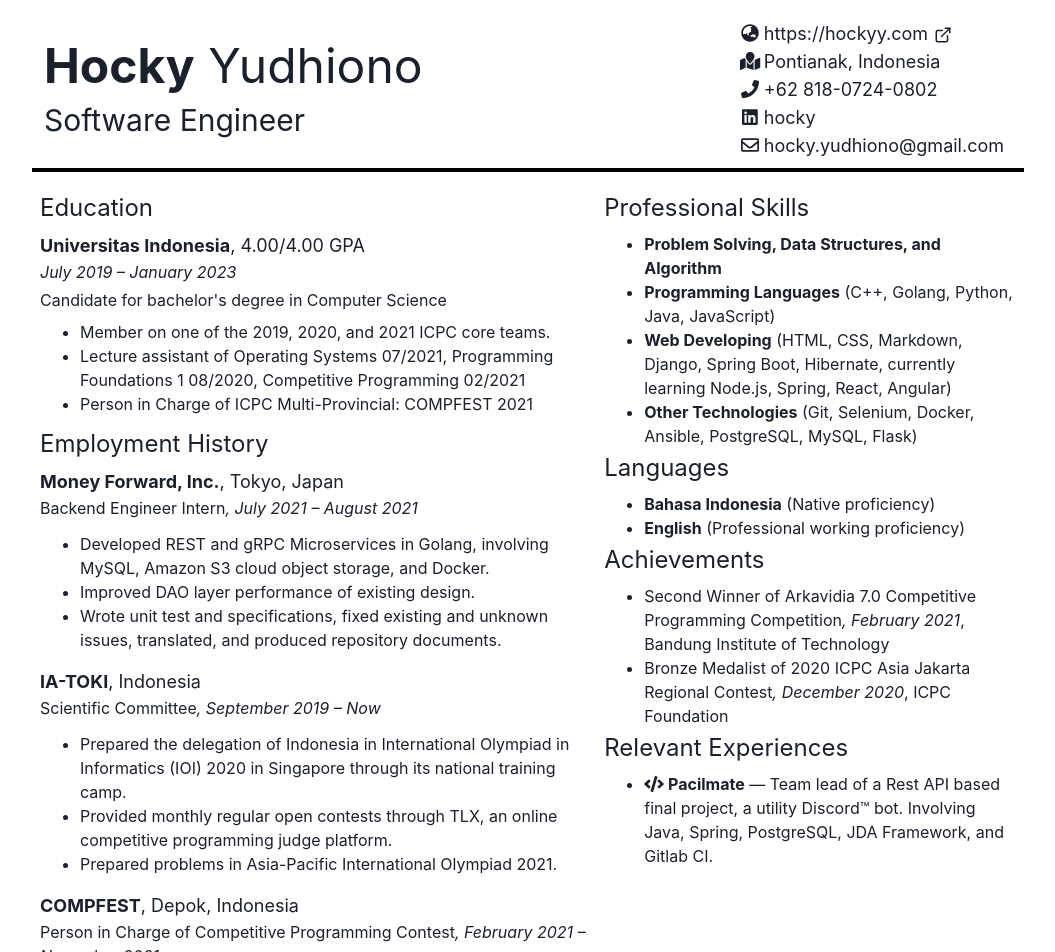
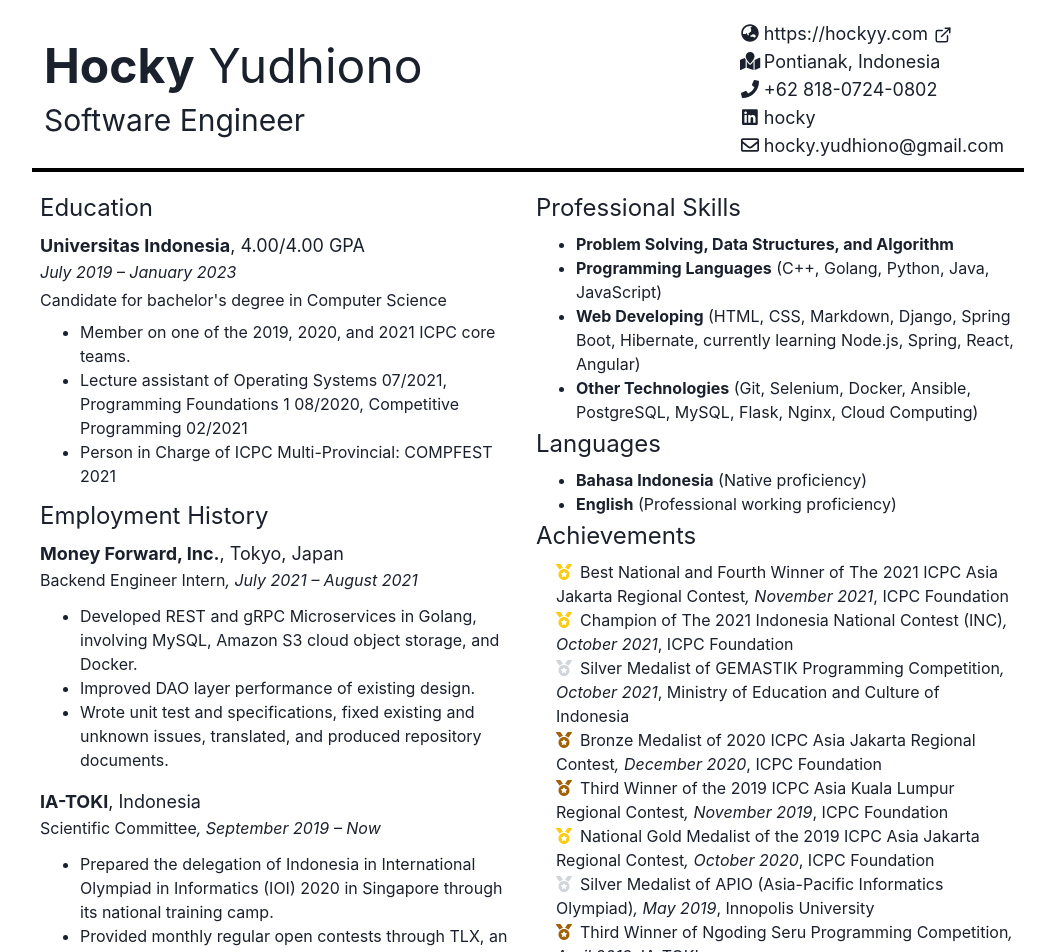
Before and after one commit to hockyy/DatCoolCV, a Next.js app: page / in a window 1280 px wide. Shown: the top 952 px of the page, without its empty margins (112-1167 px from the left). Built offline with nearby package versions, Linux system fonts and the light colour scheme; a web font is replaced by a local one.

Commit message:
Finish components

```diff
--- a/components/Item/AchievementItem.js
+++ b/components/Item/AchievementItem.js
@@ -1,6 +1,16 @@
+import {FontAwesomeIcon} from "@fortawesome/react-fontawesome";
+import {faMedal} from "@fortawesome/free-solid-svg-icons/faMedal";
+
 const AchievementItem = ({children, achievementItem}) => {
+  const color = {
+    'bronze':'text-yellow-700',
+    'gold':'text-yellow-400',
+    'silver':'text-gray-300',
+    'honor':'text-blue-500'
+  }
   return (
-    <li>
+    <li className={'list-none'}>
+      <FontAwesomeIcon className={color[achievementItem.medal] + ' mr-2'}  icon={faMedal}/>
       {achievementItem.name}
       <span className={'italic'}>
       {', ' + achievementItem.date}
--- a/components/Item/ExperienceItem.js
+++ b/components/Item/ExperienceItem.js
@@ -1,11 +1,10 @@
 import {Link} from "@chakra-ui/react";
-import IconHeaderItem from "../IconHeaderItem";
 import {faCode} from "@fortawesome/free-solid-svg-icons/faCode";
 import {FontAwesomeIcon} from "@fortawesome/react-fontawesome";
 
 const ExperienceItem = ({children, experienceItem}) => (
   <li>
-    <Link href={experienceItem.name.url} className={'font-bold'}><FontAwesomeIcon icon={faCode}/> {' '}{experienceItem.name.name}</Link>{' — '}{experienceItem.desc}
+    <Link href={experienceItem.name.url} className={'!text-blue-800 font-bold'}><FontAwesomeIcon icon={faCode}/> {' '}{experienceItem.name.name}</Link>{' — '}{experienceItem.desc}
   </li>
 )
 
--- a/components/UnorderedList.js
+++ b/components/UnorderedList.js
@@ -1,7 +1,9 @@
-const UnorderedList = ({children}) => (
-  <ul className={"list-disc ml-10 mt-2"}>
-    {children}
-  </ul>
-)
+const UnorderedList = ({children}) => {
+  return (
+    <ul className={"list-disc mt-2 ml-10"}>
+      {children}
+    </ul>
+  )
+}
 
 export default UnorderedList;
--- /dev/null
+++ b/components/UnorderedListSmall.js
@@ -0,0 +1,9 @@
+const UnorderedListSmall = ({children}) => {
+  return (
+    <ul className={"list-disc mt-2 ml-5"}>
+      {children}
+    </ul>
+  )
+}
+
+export default UnorderedListSmall;
--- a/components/data.js
+++ b/components/data.js
@@ -74,7 +74,7 @@ const data = {
     },
     {
       "name": "Other Technologies",
-      "desc": "Git, Selenium, Docker, Ansible, PostgreSQL, MySQL, Flask"
+      "desc": "Git, Selenium, Docker, Ansible, PostgreSQL, MySQL, Flask, Nginx, Cloud Computing"
     }
   ],
   "languages": [
@@ -89,26 +89,76 @@ const data = {
   ],
   "achievements": [
     {
-      "bullet": "silver",
-      "name": "Second Winner of Arkavidia 7.0 Competitive Programming Competition",
-      "date": "February 2021",
-      "issuer": "Bandung Institute of Technology"
+      "medal": "gold",
+      "name": "Best National and Fourth Winner of The 2021 ICPC Asia Jakarta Regional Contest",
+      "date": "November 2021",
+      "issuer": "ICPC Foundation"
     },
     {
-      "bullet": "bronze",
+      "medal": "gold",
+      "name": "Champion of The 2021 Indonesia National Contest (INC)",
+      "date": "October 2021",
+      "issuer": "ICPC Foundation"
+    },
+    {
+      "medal": "silver",
+      "name": "Silver Medalist of GEMASTIK Programming Competition",
+      "date": "October 2021",
+      "issuer": "Ministry of Education and Culture of Indonesia"
+    },
+    {
+      "medal": "bronze",
       "name": "Bronze Medalist of 2020 ICPC Asia Jakarta Regional Contest",
       "date": "December 2020",
       "issuer": "ICPC Foundation"
+    },
+    {
+      "medal": "bronze",
+      "name": "Third Winner of the 2019 ICPC Asia Kuala Lumpur Regional Contest",
+      "date": "November 2019",
+      "issuer": "ICPC Foundation"
+    },
+    {
+      "medal": "gold",
+      "name": "National Gold Medalist of the 2019 ICPC Asia Jakarta Regional Contest",
+      "date": "October 2020",
+      "issuer": "ICPC Foundation"
+    },
+    {
+      "medal": "silver",
+      "name": "Silver Medalist of APIO (Asia-Pacific Informatics Olympiad)",
+      "date": "May 2019",
+      "issuer": "Innopolis University"
+    },
+    {
+      "medal": "bronze",
+      "name": "Third Winner of Ngoding Seru Programming Competition",
+      "date": "April 2019",
+      "issuer": "IA-TOKI"
+    },
+    {
+      "medal": "gold",
+      "name": "Gold Medalist of NOI (National Olympiad of Informatics) of Singapore",
+      "date": "March 2019",
+      "issuer": "Ministry of Education of Singapore"
     }
   ],
   "others": [
     {
       "name": {
         "logo": "gitlab",
-        "url": "https://gitlab.com/hocky/pacilmate",
+        "url": "https://gitlab.com/pacilmate/pacilmate",
         "name": "Pacilmate"
       },
       "desc": "Team lead of a Rest API based final project, a utility Discord™ bot. Involving Java, Spring, PostgreSQL, JDA Framework, and Gitlab CI."
+    },
+    {
+      "name": {
+        "logo": "gitlab",
+        "url": "https://gitlab.com/uimatedev/uimate-2",
+        "name": "UImate"
+      },
+      "desc": "Team lead of a web developing course final project, students gathering platform. Involving Django, jQuery, PostgreSQL, and Gitlab CI."
     }
   ]
 }
--- a/pages/index.js
+++ b/pages/index.js
@@ -20,6 +20,7 @@ import SectionContainer from "../components/SectionContainer";
 import AchievementItem from "../components/Item/AchievementItem";
 import ExperienceItem from "../components/Item/ExperienceItem";
 import Head from 'next/head'
+import UnorderedListSmall from "../components/UnorderedListSmall";
 
 export default function Home() {
   return (
@@ -84,7 +85,7 @@ export default function Home() {
         </Flex>
         <hr className={'border-0 bg-black text-black h-1 mt-2 mb-2'}/>
         <Flex className={'flex-col lg:flex-row'}>
-          <Flex className={'p-2 flex-col'} key ='left'>
+          <Flex className={'p-2 flex-col lg:w-6/12'} key ='left'>
             <SectionContainer key='education'>
               <h2 className={'text-2xl'}>Education</h2>
               {
@@ -99,7 +100,7 @@ export default function Home() {
               }
             </SectionContainer>
           </Flex>
-          <Flex className={'p-2 flex-col'} key={'right'}>
+          <Flex className={'p-2 flex-col lg:w-6/12'} key={'right'}>
 
             <SectionContainer key={'skills'}>
               <h2 className={'text-2xl'}>Professional Skills</h2>
@@ -122,11 +123,11 @@ export default function Home() {
 
             <SectionContainer key={'achievements'}>
               <h2 className={'text-2xl'}>Achievements</h2>
-              <UnorderedList>
+              <UnorderedListSmall>
                 {
                   data.achievements.map((achievementItem, idx) => (<AchievementItem achievementItem={achievementItem} key={idx}/>))
                 }
-              </UnorderedList>
+              </UnorderedListSmall>
             </SectionContainer>
 
 
```
